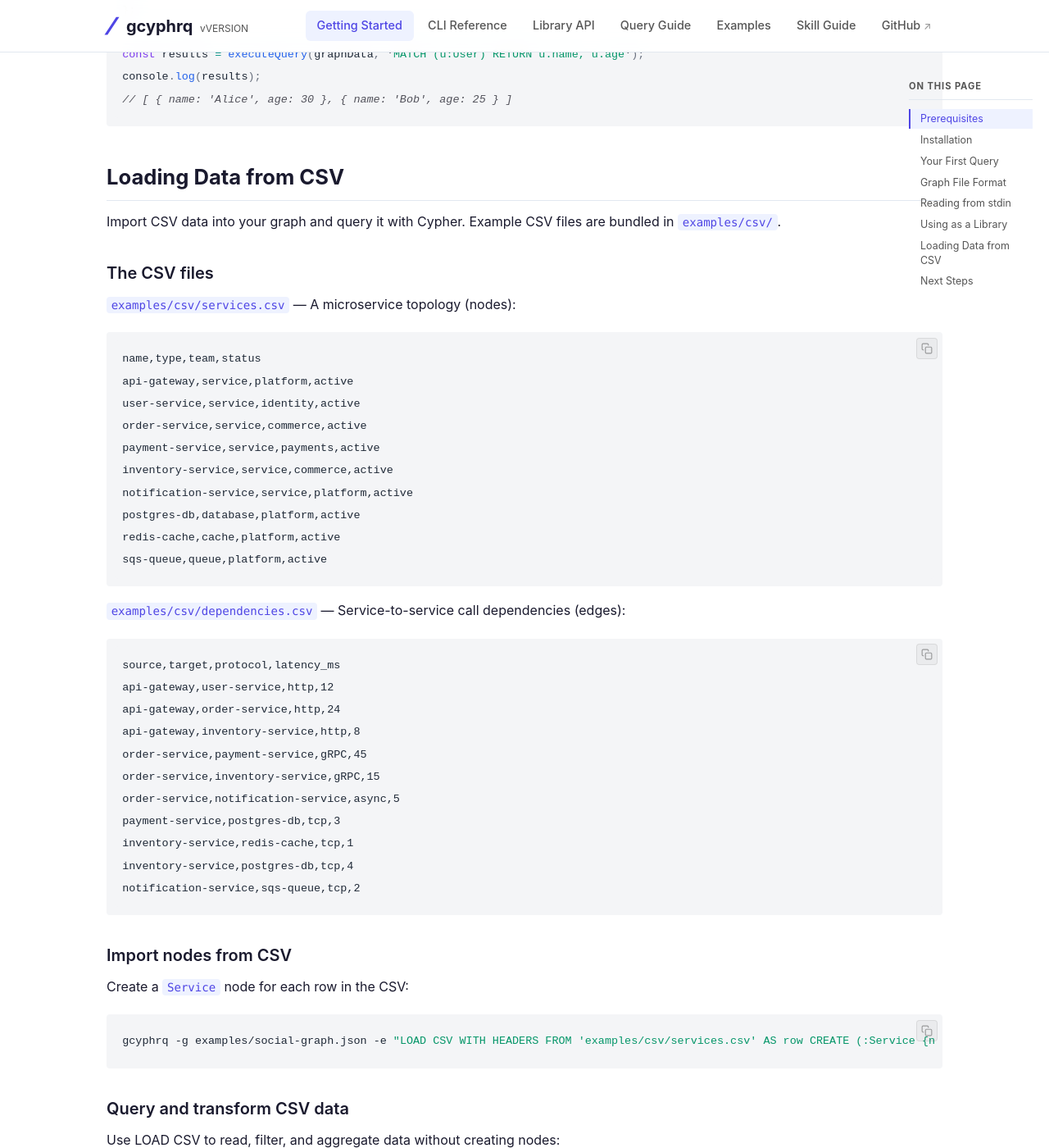
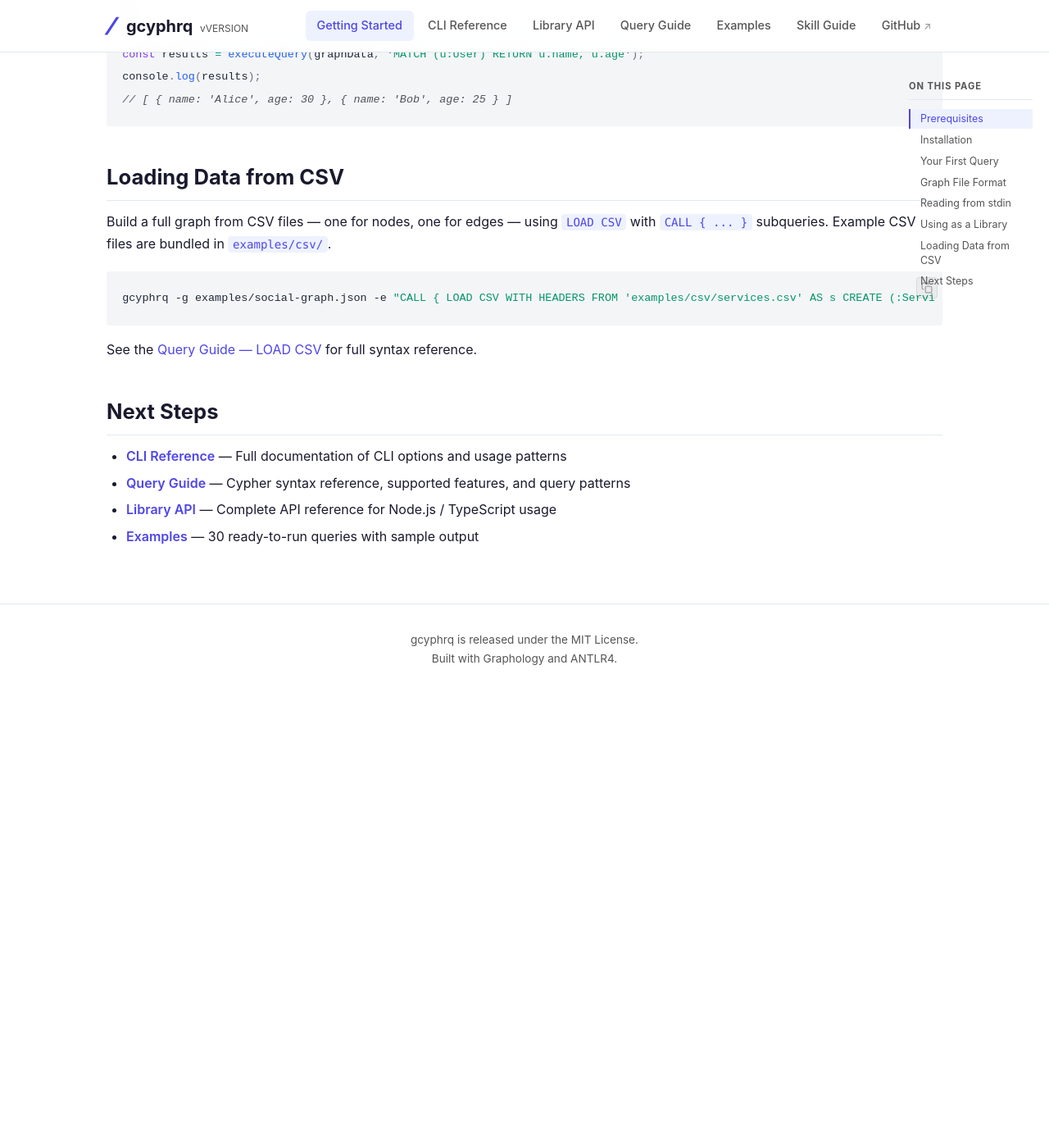
Before and after one commit to plelevier/gcyphrq, a Jekyll site: the page built from docs/getting-started.md, in a window 1280 px wide and 1400 px high, scrolled down 3134 px. Shown: the whole window at 82% size. Built offline with Jekyll 4.4.1, drawn with Linux system fonts in a browser that asks for light colours; after the commit the page ends 3982 px from its top, so only the background shows below that; some of the changed text lies outside the part shown.

Commit message:
docs: simplify LOAD CSV section to single graph-build example
Replace multi-example CSV section with one query that creates both
nodes and edges from CSV using CALL { ... } subqueries

````diff
--- a/docs/getting-started.md
+++ b/docs/getting-started.md
@@ -127,62 +127,13 @@ console.log(results);
 
 ## Loading Data from CSV
 
-Import CSV data into your graph and query it with Cypher. Example CSV files are bundled in `examples/csv/`.
+Build a full graph from CSV files — one for nodes, one for edges — using `LOAD CSV` with `CALL { ... }` subqueries. Example CSV files are bundled in `examples/csv/`.
 
-### The CSV files
-
-`examples/csv/services.csv` — A microservice topology (nodes):
-
-```
-name,type,team,status
-api-gateway,service,platform,active
-user-service,service,identity,active
-order-service,service,commerce,active
-payment-service,service,payments,active
-inventory-service,service,commerce,active
-notification-service,service,platform,active
-postgres-db,database,platform,active
-redis-cache,cache,platform,active
-sqs-queue,queue,platform,active
+```bash
+gcyphrq -g examples/social-graph.json -e "CALL { LOAD CSV WITH HEADERS FROM 'examples/csv/services.csv' AS s CREATE (:Service {name: s.name, type: s.type, team: s.team, status: s.status}) RETURN count(*) AS nodes } WITH nodes CALL { LOAD CSV WITH HEADERS FROM 'examples/csv/dependencies.csv' AS d MATCH (src:Service) MATCH (tgt:Service) WHERE src.name = d.source AND tgt.name = d.target CREATE (src)-[:DEPENDS_ON {protocol: d.protocol, latency: toInteger(d.latency_ms)}]->(tgt) RETURN count(*) AS edges } RETURN nodes, edges"
 ```
 
-`examples/csv/dependencies.csv` — Service-to-service call dependencies (edges):
-
-```
-source,target,protocol,latency_ms
-api-gateway,user-service,http,12
-api-gateway,order-service,http,24
-api-gateway,inventory-service,http,8
-order-service,payment-service,gRPC,45
-order-service,inventory-service,gRPC,15
-order-service,notification-service,async,5
-payment-service,postgres-db,tcp,3
-inventory-service,redis-cache,tcp,1
-inventory-service,postgres-db,tcp,4
-notification-service,sqs-queue,tcp,2
-```
-
-### Import nodes from CSV
-
-Create a `Service` node for each row in the CSV:
-
-```bash
-gcyphrq -g examples/social-graph.json -e "LOAD CSV WITH HEADERS FROM 'examples/csv/services.csv' AS row CREATE (:Service {name: row.name, type: row.type, team: row.team, status: row.status}) RETURN row.name AS imported, row.type AS type"
-```
-
-### Query and transform CSV data
-
-Use LOAD CSV to read, filter, and aggregate data without creating nodes:
-
-```bash
-# Filter services by team
-gcyphrq -g examples/social-graph.json -e "LOAD CSV WITH HEADERS FROM 'examples/csv/services.csv' AS row WITH row WHERE row.team = 'platform' RETURN row.name AS service, row.type AS type"
-
-# Count dependencies by protocol
-gcyphrq -g examples/social-graph.json -e "LOAD CSV WITH HEADERS FROM 'examples/csv/dependencies.csv' AS row WITH row.protocol AS protocol, count(*) AS calls RETURN protocol, calls ORDER BY calls DESC"
-```
-
-See the [Query Guide — LOAD CSV]({{ '/query-guide/' | relative_url }}#load-csv) for full syntax reference, including `FIELDS TERMINATED BY` and `OPTIONALLY ENCLOSED BY`.
+See the [Query Guide — LOAD CSV]({{ '/query-guide/' | relative_url }}#load-csv) for full syntax reference.
 
 ## Next Steps
 
````
